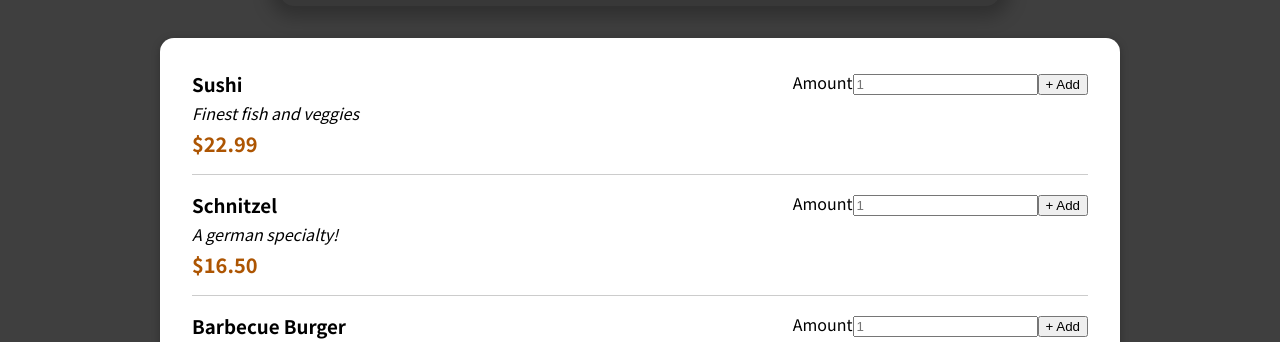
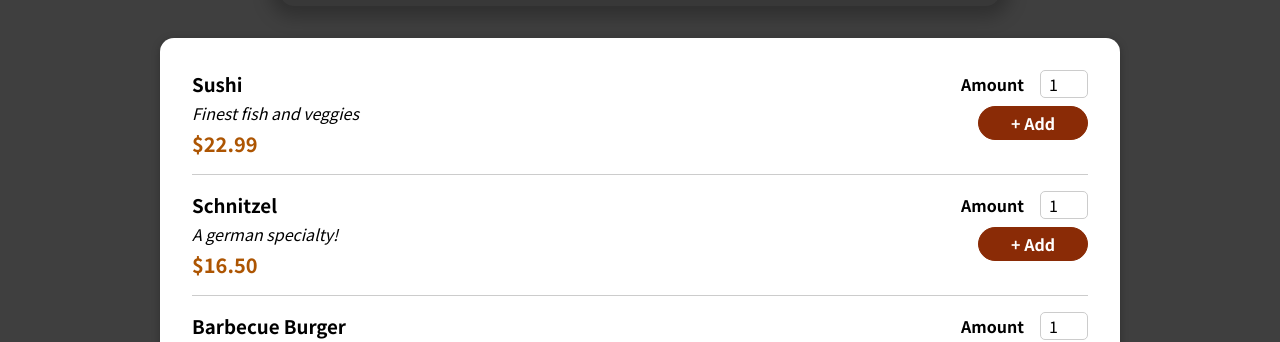
Before and after one commit to Arvindkr123/restraunt-website, a React (Create React App) app: page / in a window 1280 px wide. Shown: the part 472-814 px from the top of the page. Built offline with nearby package versions, Linux system fonts and the light colour scheme.

Commit message:
adding form

```diff
--- a/src/components/Meals/MealItem/MealItem.jsx
+++ b/src/components/Meals/MealItem/MealItem.jsx
@@ -11,7 +11,7 @@
                 <div className={classes.description}>{description}</div>
                 <div className={classes.price}>{price}</div>
             </div>
-            <MealItemForm/>
+            <MealItemForm />
         </li>
     )
 }
--- a/src/components/Meals/MealItem/MealItemForm.jsx
+++ b/src/components/Meals/MealItem/MealItemForm.jsx
@@ -1,11 +1,19 @@
 import React from 'react'
+import classes from './MealItemForm.module.css'
+import Input from '../../UI/Input'
 
 const MealItemForm = () => {
     return (
-        <form>
-            <label>Amount</label>
-            <input type="number" placeholder='1' />
-            <input type="submit" value={'+ Add'} />
+        <form className={classes.form}>
+            <Input label={'Amount'} input={{
+                id: 'Amount',
+                type: 'number',
+                min: '1',
+                max: '5',
+                step: '1',
+                defaultValue:'1'
+            }} />
+            <button type='submit'> + Add</button>
         </form>
     )
 }
--- /dev/null
+++ b/src/components/Meals/MealItem/MealItemForm.module.css
@@ -0,0 +1,20 @@
+.form {
+    text-align: right;
+}
+
+.form button {
+    font: inherit;
+    cursor: pointer;
+    background-color: #8a2b06;
+    border: 1px solid #8a2b06;
+    color: white;
+    padding: 0.25rem 2rem;
+    border-radius: 20px;
+    font-weight: bold;
+}
+
+.form button:hover,
+.form button:active {
+    background-color: #641e03;
+    border-color: #641e03;
+}
--- /dev/null
+++ b/src/components/UI/Input.jsx
@@ -0,0 +1,12 @@
+import React from 'react'
+import classes from './Input.module.css'
+const Input = (props) => {
+    return (
+        <div className={classes.input}>
+            <label htmlFor={props.input.id}>{props.label}</label>
+            <input id={props.input.id}  {...props.input} />
+        </div>
+    )
+}
+
+export default Input
--- /dev/null
+++ b/src/components/UI/Input.module.css
@@ -0,0 +1,18 @@
+.input {
+    display: flex;
+    align-items: center;
+    margin-bottom: 0.5rem;
+}
+
+.input label {
+    font-weight: bold;
+    margin-right: 1rem;
+}
+
+.input input {
+    width: 3rem;
+    border-radius: 5px;
+    border: 1px solid #ccc;
+    font: inherit;
+    padding-left: 0.5rem;
+}
```
